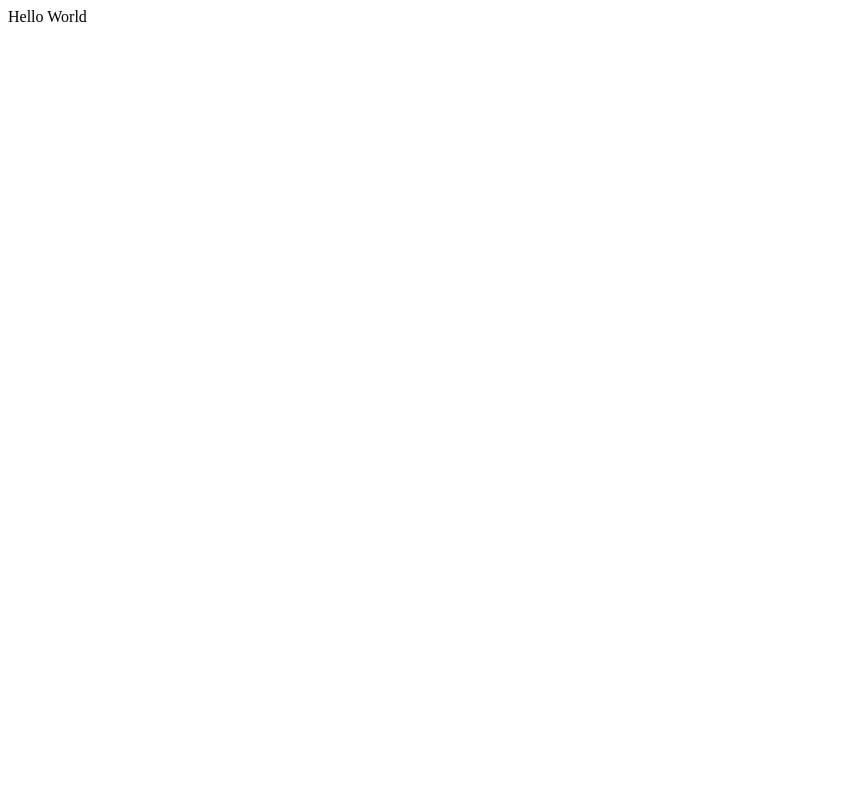
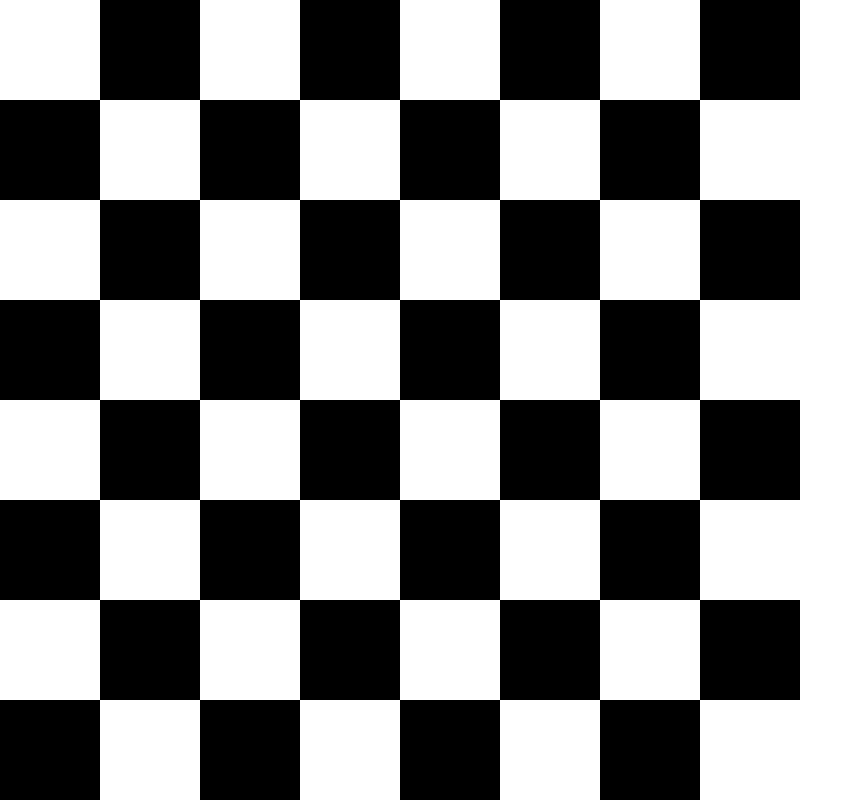
Before and after one commit to DouglasSilv/Vuedrez, a Vue app in the folder xadrez/: page / in a window 1280 px wide. Shown: the whole page, without its empty margins (0-863 px from the left). Built offline with nearby package versions, Linux system fonts and the light colour scheme.

Commit message:
casquinha da casquinha

```diff
--- a/xadrez/src/App.vue
+++ b/xadrez/src/App.vue
@@ -1,19 +1,32 @@
 <template>
   <div id="app">
-    Hello World
+    <Tabuleiro/>
   </div>
 </template>
 
 <script>
+import Tabuleiro from './components/Tabuleiro.vue'
 
 export default {
   name: 'app',
   components: {
-
+    Tabuleiro
   }
 }
 </script>
 
 <style>
+*,
+*::after,
+*::before {
+  margin: 0;
+  padding: 0;
+  box-sizing: inherit; }
+
+html {
+  font-size: 62.5%; }
+
+body {
+  box-sizing: border-box; }
 
 </style>
--- /dev/null
+++ b/xadrez/src/components/Quadrado.vue
@@ -0,0 +1,41 @@
+<template>
+    <div v-bind:class="getClass()" class="quadrado">
+    </div>
+</template>
+
+<script>
+export default {
+    name: "Quadrado",
+    props: {
+        linha: Number,
+        coluna: Number
+    },
+    methods:{
+        getClass(){
+            return {
+                'branco': (this.linha+this.coluna)%2 == 0,
+                'preto': (this.linha+this.coluna)%2 != 0}
+    }
+}
+}
+</script>
+
+
+<style scoped>
+.quadrado {
+    height: 10rem;
+    width: 10rem;
+    display: inline-block;
+    color: white;
+    text-align: center;
+    font-size: 3rem;
+}
+
+.preto{
+    background-color: black;
+}
+
+.branco {
+    background-color: white;
+}
+</style>
--- /dev/null
+++ b/xadrez/src/components/Tabuleiro.vue
@@ -0,0 +1,36 @@
+<template>
+    <div class="tabuleiro">
+        <div v-for="linha in linhas" v-bind:key="linha" class="linha">
+            <Quadrado :linha="linha" :coluna="coluna" v-for="coluna in colunas" v-bind:key="coluna"/>
+        </div>
+    </div>
+</template>
+<script>
+import Quadrado from './Quadrado.vue'
+
+export default {
+  name: "Tabuleiro",
+  components: {
+      Quadrado
+  },
+  data: () => {
+    return {
+      linhas: [1, 2, 3, 4, 5, 6, 7, 8],
+      colunas: [1, 2, 3, 4, 5, 6, 7, 8]
+    };
+  },
+}
+</script>
+
+<style scoped>
+.tabuleiro {
+    width: 80rem;
+    height: 80rem;
+    background-color: orange;
+    display: block;
+}
+
+.linha {
+    height: 10rem;
+}
+</style>
```
